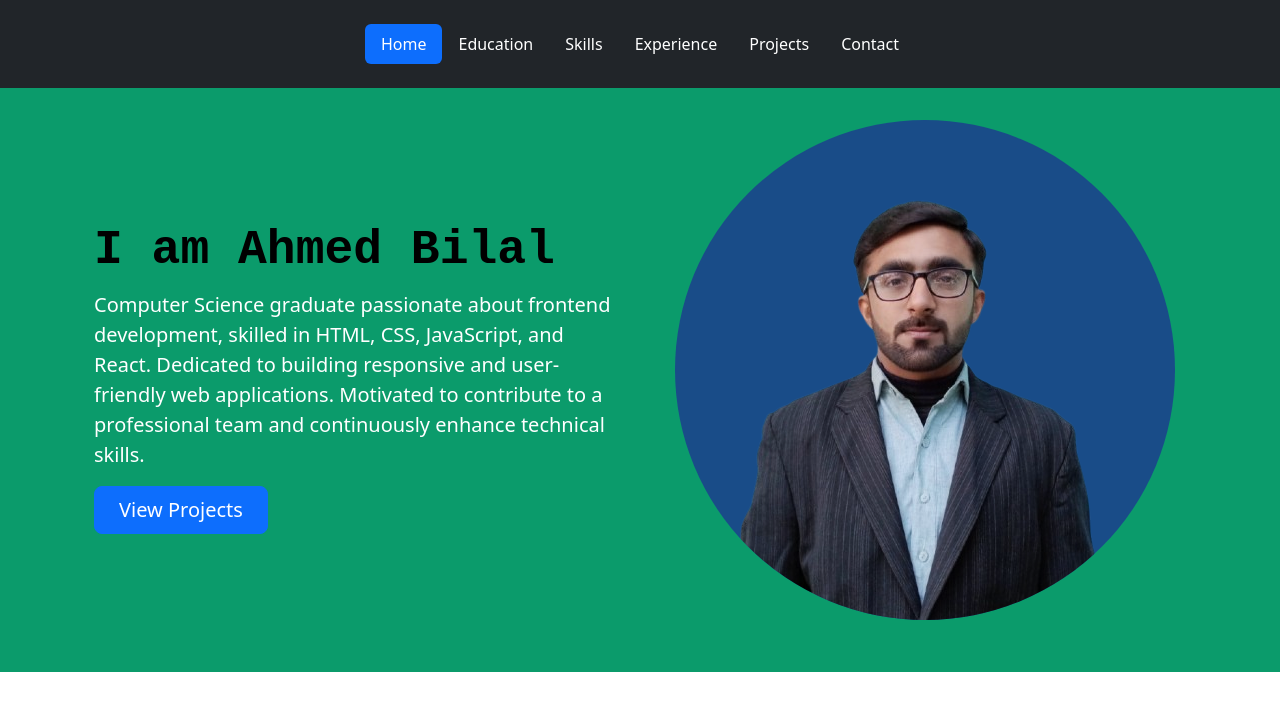
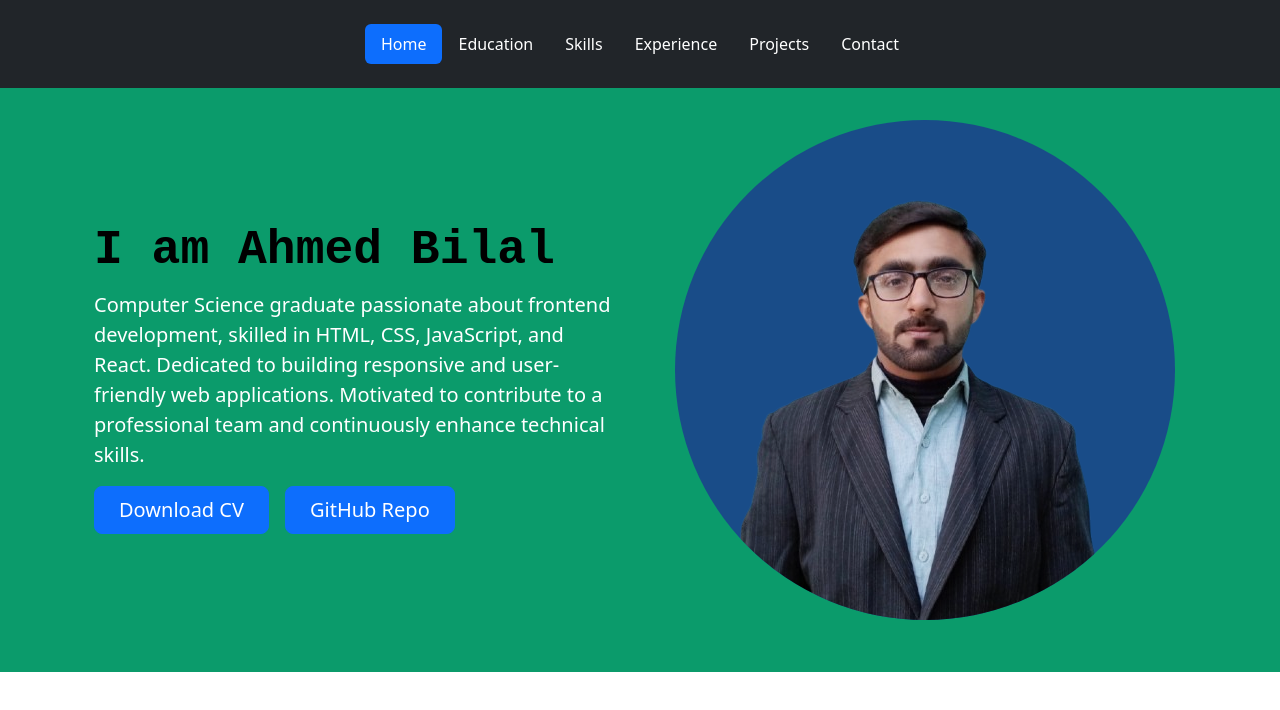
Before and after one commit to ahmedbilal019/MyPortfolio, a React (Vite) app: page / in a window 1280 px wide. Shown: the top 710 px of the page. Built offline with nearby package versions, Linux system fonts and the light colour scheme.

Commit message:
adding DownloadCV button and GitHub  button

```diff
--- a/src/Components/Hero.jsx
+++ b/src/Components/Hero.jsx
@@ -35,14 +35,15 @@ function Hero({ selectedTab, setSelectedTab }) {
                   type="button"
                   className="btn btn-primary btn-lg px-4 me-md-2 btn-goToProjects"
                 >
-                  <a
-                    href="#"
-                    onClick={() => {
-                      setSelectedTab("Projects");
-                    }}
-                  >
-                    View Projects
+                  <a href="https://drive.google.com/drive/folders/1MG1niPXRT9_I3fl8pjnxrYSTLK4z_PKN">
+                    Download CV
                   </a>
+                </button>
+                <button
+                  type="button"
+                  className="btn btn-primary btn-lg px-4 me-md-2 btn-goToProjects"
+                >
+                  <a href="https://github.com/ahmedbilal019">GitHub Repo</a>
                 </button>
               </div>
             </div>
```
